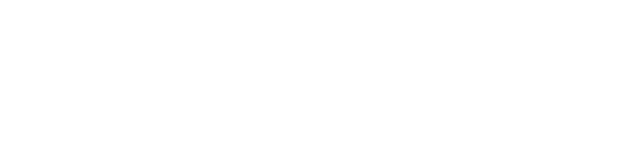
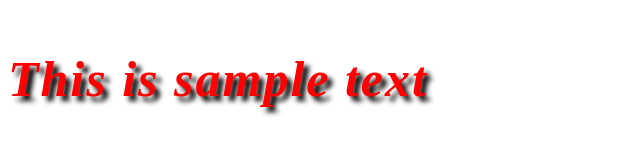
Before and after one commit to Abhishek-MR/TestMyWebsite, a plain HTML site: page index.html in a window 1280 px wide. Shown: the whole page, without its empty margins (0-640 px from the left). Drawn offline with Linux system fonts and the light colour scheme.

Commit message:
added new text

```diff
--- a/index.html
+++ b/index.html
@@ -1,7 +1,23 @@
 <!DOCTYPE html>
 <head>
 <title>My cool website </title>
+<body>
+<style>
+#text1{
+	color : red;
+	font-weight : bold;
+	font-size : 50px;
+	font-style : italic;
+	letter-spacing : 2px;
+	text-shadow : 5px 5px 5px #000000;
+}
+</style>
 
 
+<p id = "text1">This is sample text </p>
+
+
+
+</body>
 </head>
 </html>
```
